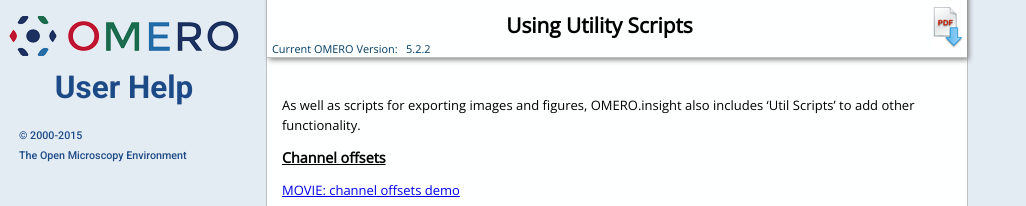
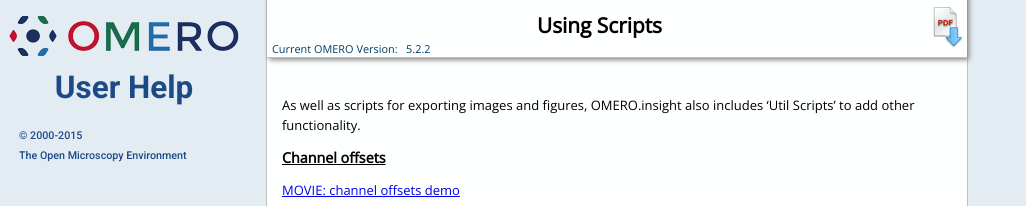
Before and after one commit to snoopycrimecop/ome-help, a Jekyll site: the page built from scripts.html, in a window 1280 px wide. Shown: the top 206 px of the page, without its empty margins (0-1026 px from the left). Built offline with Jekyll 4.4.1, drawn with Linux system fonts in a browser that asks for light colours; Markdown is read by kramdown in place of the engine named in the settings.

Commit message:
Change menu title and URL, title of page and PDF link

```diff
--- a/_layouts/default.html
+++ b/_layouts/default.html
@@ -43,8 +43,8 @@
             link: measurement-tool.html
           - name: URLs for Linking to Data
             link: urls-to-data.html
-          - name: Using Utility Scripts
-            link: utility-scripts.html
+          - name: Using Scripts
+            link: scripts.html
           - name: Increasing Client Memory
             link: client-memory.html
     - id: l1-other
--- a/scripts.html
+++ b/scripts.html
@@ -1,9 +1,9 @@
 ---
 layout: default
-title: Using Utility Scripts
+title: Using Scripts
 menu-id: l1-workflow2
 pdfs:
-    - utility-scripts.pdf
+    - scripts.pdf
 description: Scripts allow users to add server-side functionality to the OMERO clients.
 version:
     - yes
```
